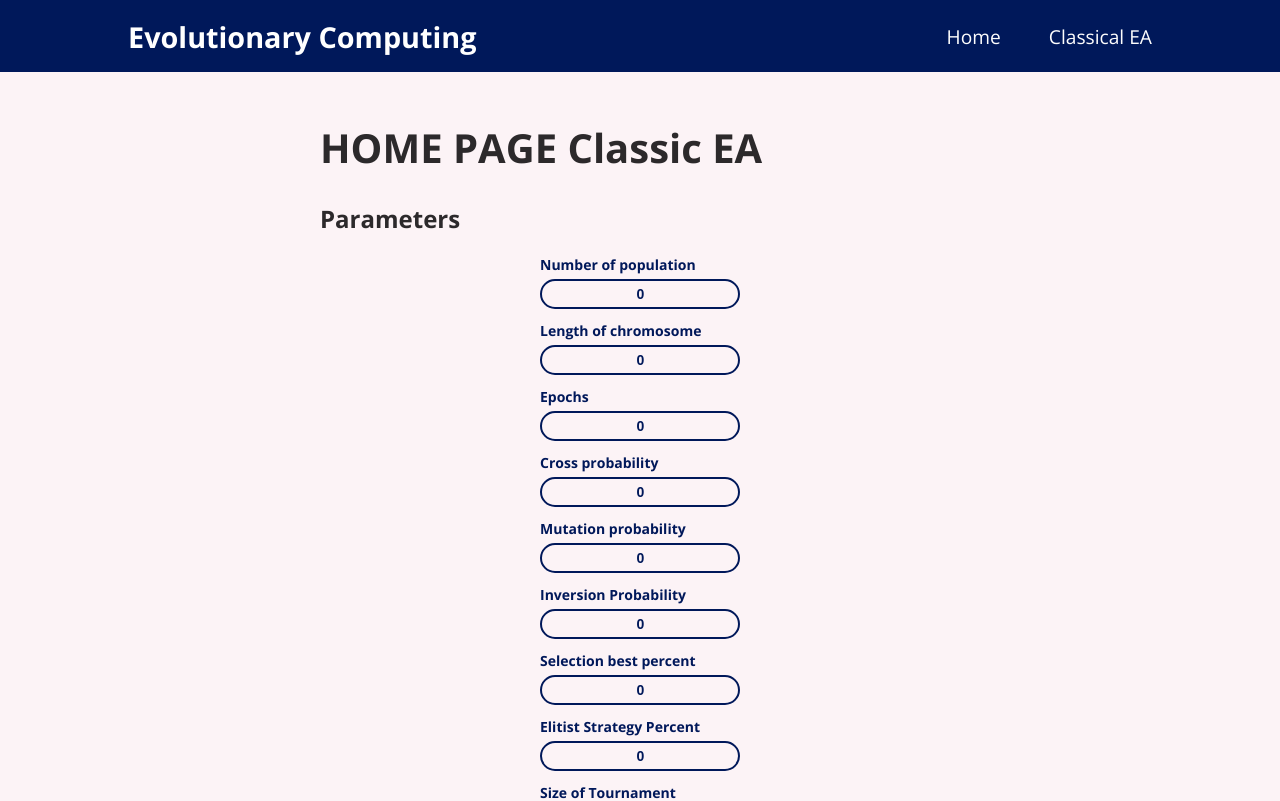
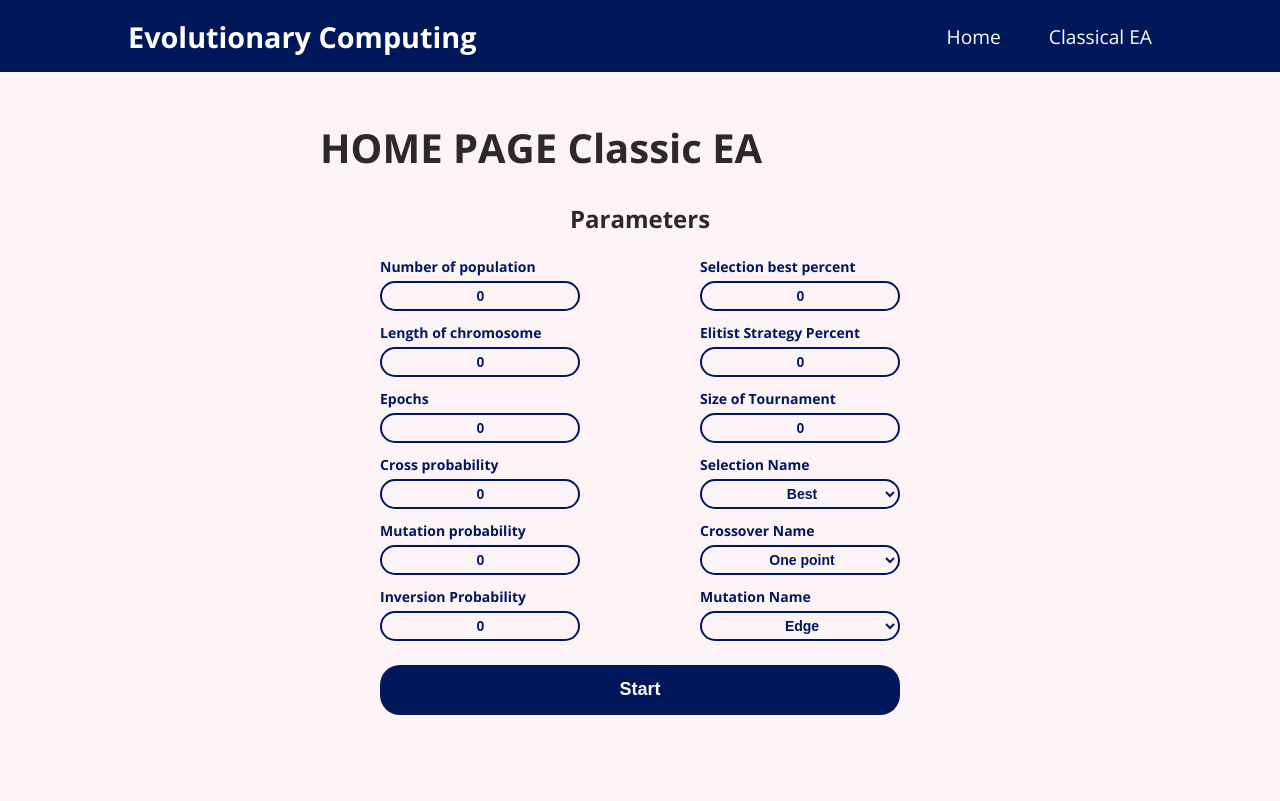
Before and after one commit to Jeremiaszmacura/PK-classical-evolution-algorithm, a React (Create React App) app in the folder client/: page /classic-EA in a window 1280 px wide. Shown: the top 801 px of the page. Built offline with nearby package versions, Linux system fonts and the light colour scheme.

Commit message:
Frontend improvements

```diff
--- a/client/src/components/Form.js
+++ b/client/src/components/Form.js
@@ -37,18 +37,23 @@ const Form = () => {
         return doFetch("http://localhost:8000/classic-EA/", "POST", parameters)
             .then(response => {
                 if (!response.ok) {
-                    throw Error('Błędne żądanie!');
+                    window.alert('Bad request!')
+                    throw Error('Bad request');
                 }
                 return response.json();
+            })
+            .then(data => {
+                window.alert("Status: OK\nExecution time: " + data.time/1000 + " s")
             })
     }
 
     return (
-        <div>
+        <div className={style.content}>
             <h2>Parameters</h2>
-            <form className={style.form} onSubmit={send}>
+            <div className={style.flexContainer}>
+                <form className={style.form}>
+                    <div className={style.formInputs}>
                         <label className={style.formLabel}>Number of population</label>
-                <div className={style.formInputs}>
                         <input
                             className={style.formInput}
                             type='number'
@@ -105,6 +110,8 @@ const Form = () => {
                             onChange={(e => setInversionProbability(e.target.value))}
                         />
                     </div>
+                </form>
+                <form className={style.form}>
                     <div className={style.formInputs}>
                         <label className={style.formLabel}>Selection best percent</label>
                         <input
@@ -169,10 +176,11 @@ const Form = () => {
                             <option value={"two_points"}>Two points</option>
                         </select>
                     </div>
-                <button type='submit'>
+                </form>
+            </div>
+            <button onClick={send}>
                 Start
             </button>
-            </form>
         </div>
     );
 };
--- a/client/src/components/Form.module.css
+++ b/client/src/components/Form.module.css
@@ -2,7 +2,7 @@
     margin: 0 auto;
     color: #00185a;
     width: 200px;
-    height: 200px;
+    height: 400px;
     display: flex;
     flex-direction: column;
 }
@@ -49,14 +49,15 @@
 button {
     background-color: #00185a;
     color: white;
-    height: 70px;
+    height: 50px;
+    width: 520px;
     padding: 5px;
     border-radius: 20px;
     outline: none;
     border: none;
     font-size: 18px;
     font-weight: bold;
-    margin-top: 5px;
+    margin: 10px auto;
 }
 
 button:hover {
@@ -64,3 +65,11 @@ button:hover {
     background: #6482cb;
     transition: all 0.3s ease-out;
 }
+
+.flexContainer {
+    display: flex;
+}
+
+.content {
+    text-align: center;
+}
```
Lines whose indentation alone changed are shown as unchanged.
